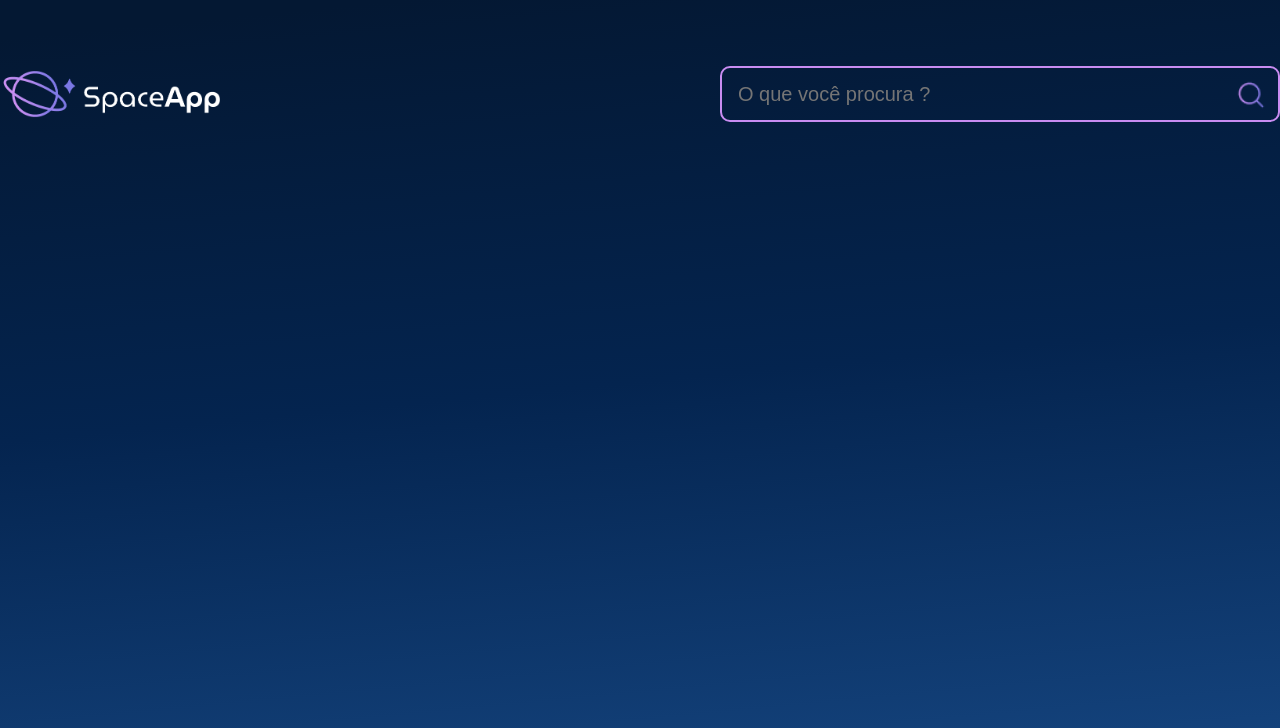
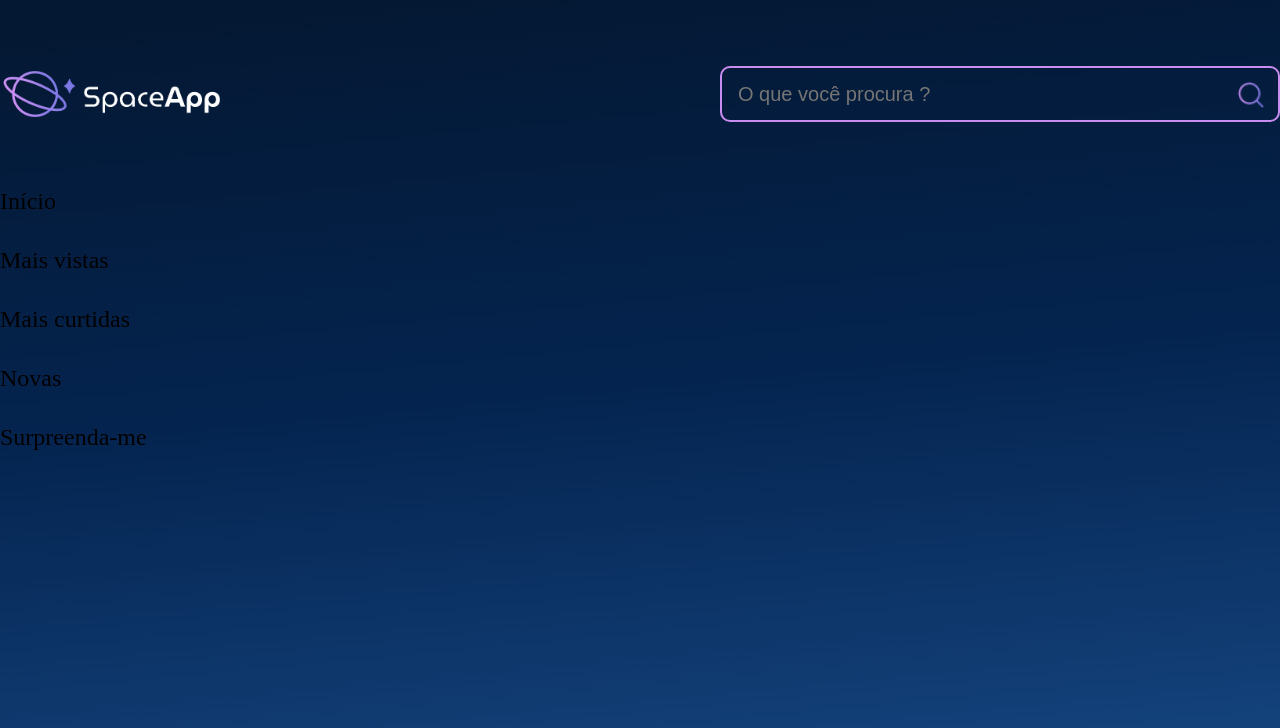
Before and after one commit to danielcoosta1/Space-app, a React (Vite) app: page / in a window 1280 px wide. Shown: the top 728 px of the page. Built offline with nearby package versions, Linux system fonts and the light colour scheme.

Commit message:
iniciando a base do novo componente: base lateral

```diff
--- a/src/App.jsx
+++ b/src/App.jsx
@@ -1,5 +1,6 @@
 import styled from "styled-components";
 import Cabecalho from "./components/Cabecalho";
+import BarraLateral from "./components/BarraLateral";
 const FundoGradiente = styled.div`
   background: linear-gradient(
     174.61deg,
@@ -15,6 +16,7 @@ const FundoGradiente = styled.div`
 function App() {
   return <FundoGradiente>
     <Cabecalho />
+    <BarraLateral/>
   </FundoGradiente>;
 }
 
--- /dev/null
+++ b/src/components/BarraLateral/index.jsx
@@ -0,0 +1,49 @@
+import {
+  AsideEstilizado,
+  NavEstilizado,
+  ListaEstilizada,
+  ItemListaEstilizado,
+} from "./styles";
+
+// import homeInativo from "/icones/home-inativo.png";
+// import homeAtivo from "/icones/home-ativo.png";
+
+// import maisVistasInativo from "/icones/mais-vistas-inativo.png";
+// import maisVistasAtivo from "/icones/mais-vistas-ativo.png";
+
+// import maisCurtidasInativo from "/icones/mais-curtidas-inativo.png";
+// import maisCurtidasAtivo from "/icones/mais-curtidas-ativo.png";
+
+// import novasInativo from "/icones/novas-inativo.png";
+// import novasAtivo from "/icones/novas-ativo.png";
+
+// import surpreendaMeInativo from "/icones/surpreenda-me-inativo.png";
+// import surpreendaMeAtivo from "/icones/surpreenda-me-ativo.png";
+
+const BarraLateral = () => {
+  return (
+    <AsideEstilizado>
+      <NavEstilizado>
+        <ListaEstilizada>
+          <ItemListaEstilizado>
+            <a>Início</a>
+          </ItemListaEstilizado>
+          <ItemListaEstilizado>
+            <a>Mais vistas</a>
+          </ItemListaEstilizado>
+          <ItemListaEstilizado>
+            <a>Mais curtidas</a>
+          </ItemListaEstilizado>
+          <ItemListaEstilizado>
+            <a>Novas</a>
+          </ItemListaEstilizado>
+          <ItemListaEstilizado>
+            <a>Surpreenda-me</a>
+          </ItemListaEstilizado>
+        </ListaEstilizada>
+      </NavEstilizado>
+    </AsideEstilizado>
+  );
+};
+
+export default BarraLateral;
--- /dev/null
+++ b/src/components/BarraLateral/styles.js
@@ -0,0 +1,18 @@
+import styled from "styled-components";
+
+const AsideEstilizado = styled.aside``;
+
+const NavEstilizado = styled.nav``;
+
+const ListaEstilizada = styled.ul`
+  list-style: none;
+  font-size: 1.5rem;
+  display: flex;
+  flex-direction: column;
+  gap: 2rem;
+  width: 14rem;
+`;
+
+const ItemListaEstilizado = styled.li``;
+
+export { AsideEstilizado, NavEstilizado, ListaEstilizada, ItemListaEstilizado };
```
